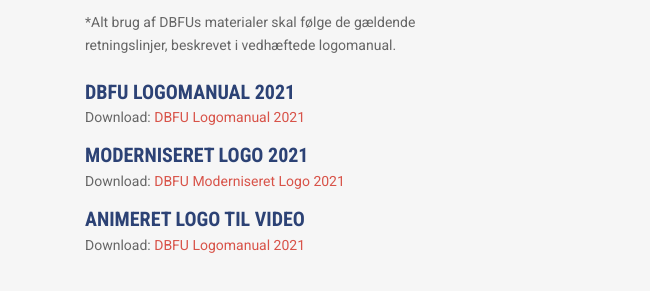
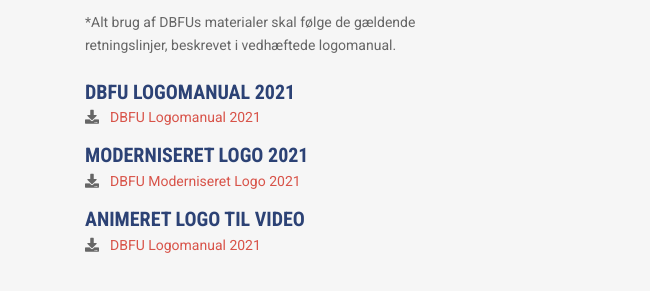
Before and after one commit to amal3983/DBFU, a website: page presse.html in a window 1280 px wide. Shown: the part 753-1044 px from the top of the page, 0-650 px from the left. Drawn offline with nearby package versions, Linux system fonts and the light colour scheme; grey boxes are pictures that could not be loaded.

Commit message:
presse.html: download skiftet ud med ikon

```diff
--- a/presse.html
+++ b/presse.html
@@ -151,14 +151,14 @@
                 <p class="mb-4">
                 *Alt brug af DBFUs materialer skal følge de gældende <br> retningslinjer, beskrevet i vedhæftede logomanual.
                 <h5 class="text-secondary pt-32 pb-1">DBFU Logomanual 2021 </h5>
-                Download: <a href="./img/logomanual_dbfu.pdf" download="dbfu_logomanual_2021">DBFU Logomanual 2021</a>
+                <i class="pr-2 fas fa-download"></i> <a href="./img/logomanual_dbfu.pdf" download="dbfu_logomanual_2021">DBFU Logomanual 2021</a>
 
                 <h5 class="text-secondary pt-3 pb-1"> Moderniseret Logo 2021 </h5>
-                Download: <a href="./img/dbfu-logo.png" download="dbfu_moderniseret_logo_2021">DBFU Moderniseret Logo 2021</a>
+                <i class="pr-2 fas fa-download"></i> <a href="./img/dbfu-logo.png" download="dbfu_moderniseret_logo_2021">DBFU Moderniseret Logo 2021</a>
 
 
                 <h5 class="text-secondary pt-3 pb-1"> Animeret Logo til video </h5>
-                Download: <a href="./img/logomanual_dbfu.pdf" download="dbfu_logomanual_2021">DBFU Logomanual 2021</a>
+                <i class="pr-2 fas fa-download"></i> <a href="./img/logomanual_dbfu.pdf" download="dbfu_logomanual_2021">DBFU Logomanual 2021</a>
 
                 </p>
             </div>
```
Also changed, not shown: index.html (+2 -2 lines).
